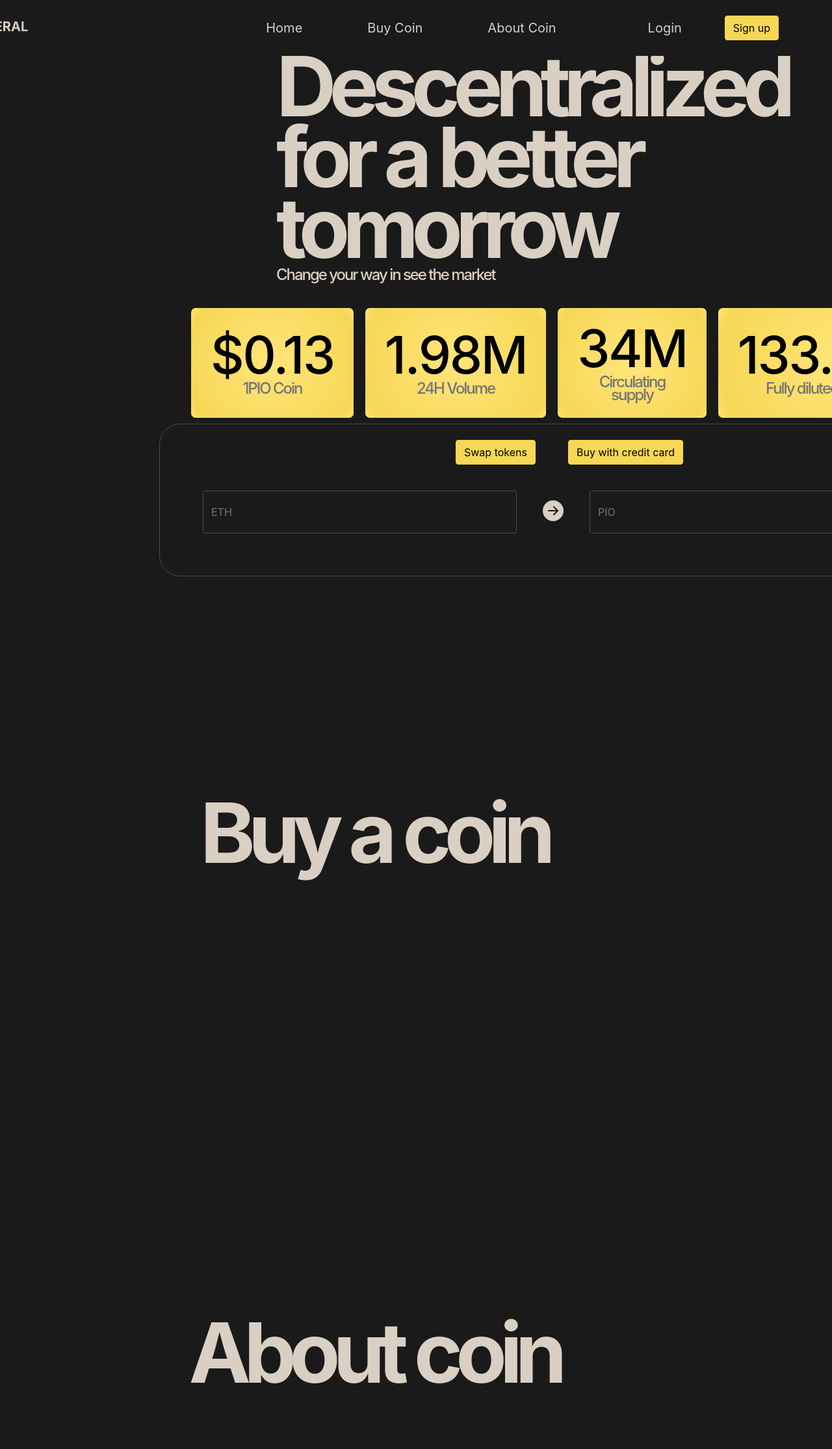
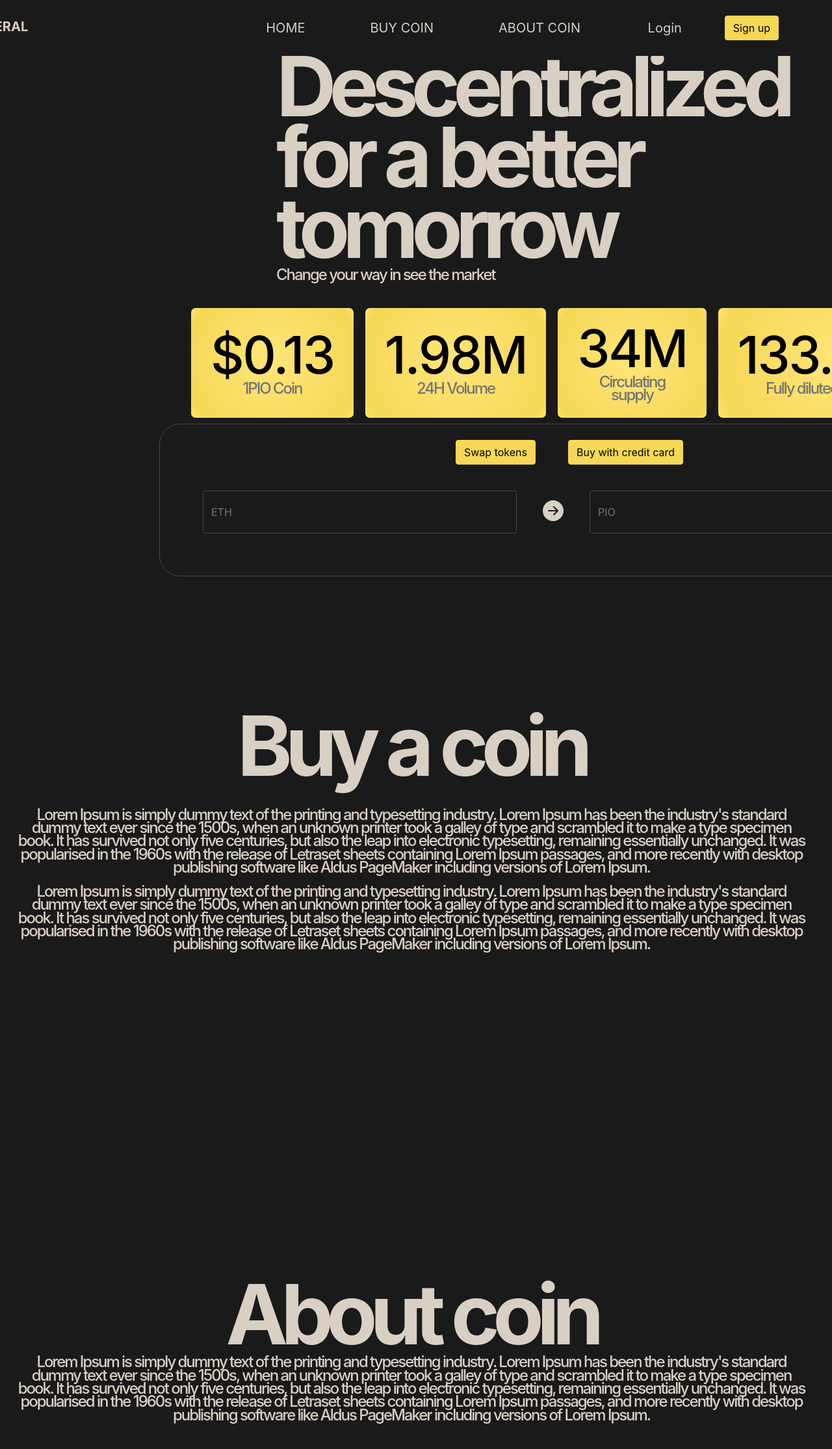
Before and after one commit to juanmabascu997/PioeralCoin, a React (Create React App) app: page / in a window 1280 px wide. Shown: the top 2230 px of the page at 65% size. Built offline with nearby package versions, Linux system fonts and the light colour scheme.

Commit message:
New Commit
Not signific changes

```diff
--- a/package.json
+++ b/package.json
@@ -11,6 +11,7 @@
     "react-bootstrap": "^2.4.0",
     "react-dom": "^18.1.0",
     "react-icons": "^4.3.1",
+    "react-router": "^6.3.0",
     "react-scripts": "5.0.1",
     "styled-components": "^5.3.5",
     "web-vitals": "^2.1.4"
--- a/public/index.html
+++ b/public/index.html
@@ -8,7 +8,7 @@
       name="description"
       content="Web site created using create-react-app"
     />
-    <link rel="apple-touch-icon" href="%PUBLIC_URL%/logo192.png" />
+    <!-- <link rel="apple-touch-icon" href="../src/img/icon.png" /> -->
     <!--
       manifest.json provides metadata used when your web app is installed on a
       user's mobile device or desktop. See https://developers.google.com/web/fundamentals/web-app-manifest/
@@ -23,7 +23,7 @@
       work correctly both with client-side routing and a non-root public URL.
       Learn how to configure a non-root public URL by running `npm run build`.
     -->
-    <title>React App</title>
+    <title>Pioeral Coin</title>
   </head>
   <body style="background: rgb(26,26,26);
   ">
--- a/src/components/About/About.jsx
+++ b/src/components/About/About.jsx
@@ -6,6 +6,15 @@
 
     return <Container>
         <h1>About coin</h1>
+        <div>
+                    <p>Lorem Ipsum is simply dummy text of the printing and typesetting industry. Lorem Ipsum has
+            been the industry's standard dummy text ever since the 1500s, when an unknown printer took a
+            galley of type and scrambled it to make a type specimen book. It has survived not only five centuries,
+            but also the leap into electronic typesetting, remaining essentially unchanged. It was popularised in the
+            1960s with the release of Letraset sheets containing Lorem Ipsum passages, and more recently with desktop
+            publishing software like Aldus PageMaker including versions of Lorem Ipsum.</p>
+        </div>
+
     </Container>
 }
 
@@ -13,8 +22,9 @@
 
 
 const Container = styled.div`
-    width: 90vw;
+    width: 95vw;
     height: 100vh;
+    margin-left: 25px;
     display: flex;
     flex-direction: column;
     text-align: center;
--- a/src/components/BuyCoin/BuyCoin.jsx
+++ b/src/components/BuyCoin/BuyCoin.jsx
@@ -5,7 +5,24 @@
 const BuyCoin = ()=>{
 
     return <Container>
-        <h1>Buy a coin</h1>
+        <h1>Buy a coin </h1>
+        <div>
+            <hr></hr>
+                    <p>Lorem Ipsum is simply dummy text of the printing and typesetting industry. Lorem Ipsum has
+            been the industry's standard dummy text ever since the 1500s, when an unknown printer took a
+            galley of type and scrambled it to make a type specimen book. It has survived not only five centuries,
+            but also the leap into electronic typesetting, remaining essentially unchanged. It was popularised in the
+            1960s with the release of Letraset sheets containing Lorem Ipsum passages, and more recently with desktop
+            publishing software like Aldus PageMaker including versions of Lorem Ipsum.</p>
+        </div>
+        <div>
+                    <p>Lorem Ipsum is simply dummy text of the printing and typesetting industry. Lorem Ipsum has
+            been the industry's standard dummy text ever since the 1500s, when an unknown printer took a
+            galley of type and scrambled it to make a type specimen book. It has survived not only five centuries,
+            but also the leap into electronic typesetting, remaining essentially unchanged. It was popularised in the
+            1960s with the release of Letraset sheets containing Lorem Ipsum passages, and more recently with desktop
+            publishing software like Aldus PageMaker including versions of Lorem Ipsum.</p>
+        </div>
     </Container>
 }
 
@@ -13,9 +30,10 @@
 
 
 const Container = styled.div`
-    width: 90vw;
+    width: 95vw;
     height: 100vh;
     display: flex;
+    margin-left: 25px;
     flex-direction: column;
     text-align: center;
     justify-content: center;
--- a/src/components/Nav/Nav.css
+++ b/src/components/Nav/Nav.css
@@ -25,6 +25,8 @@
     font-size: 20px;
     line-height: 28px;
     transition: all 300ms;
+    text-transform: uppercase;
+
 }
 .navbar-fixed {
     top: 0;
--- a/src/components/Nav/Nav.jsx
+++ b/src/components/Nav/Nav.jsx
@@ -16,8 +16,8 @@
 
       <Nav className="me-auto ml-2">
         <Nav.Link href="#home">Home</Nav.Link>
-        <Nav.Link href="#features">Buy Coin</Nav.Link>
-        <Nav.Link href="#pricing">About Coin</Nav.Link>
+        <Nav.Link href="#buy">Buy Coin</Nav.Link>
+        <Nav.Link href="#about">About Coin</Nav.Link>
       </Nav>
       <Nav.Link href='#login'>Login</Nav.Link>
       <Button href='#signup'>Sign up</Button>
```
Also changed, not shown: src/App.js (+3 -4 lines), 1 other file (tests, documents, lock files or other folders).
